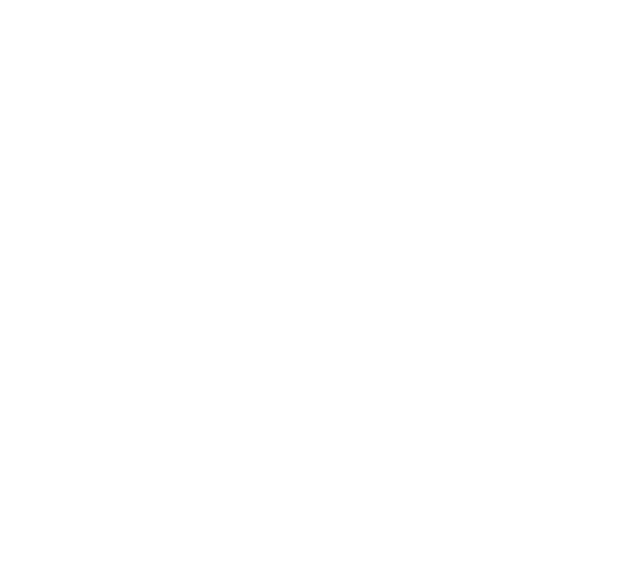
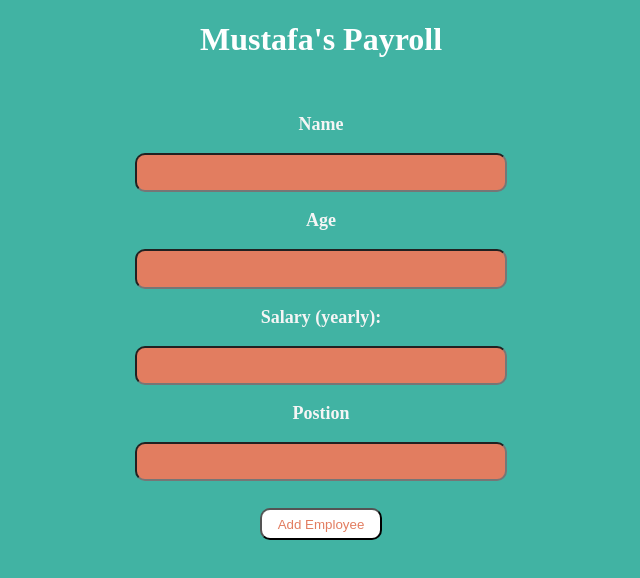
Before and after one commit to mustafamohamed-web/employee-database, a React (Create React App) app in the folder client/: page / in a window 1280 px wide. Shown: the top 578 px of the page, without its empty margins (287-927 px from the left). Built offline with nearby package versions, Linux system fonts and the light colour scheme.

Commit message:
form styling

```diff
--- /dev/null
+++ b/client/src/App.css
@@ -0,0 +1,45 @@
+body {
+  margin: 0;
+  width: 95%;
+  background-color: #41b3a3;
+}
+
+h1 {
+  text-align: center;
+  color: white;
+  font-size: 2rem;
+}
+
+.inputs {
+  display: flex;
+  flex-direction: column;
+  justify-content: center;
+  align-items: center;
+  padding: 1em 0;
+  margin-bottom: 2em;
+}
+
+.inputs input {
+  width: 30%;
+  height: 2.5em;
+  background-color: #e27d60;
+  color: white;
+  border-radius: 10px;
+}
+
+.inputs label {
+  margin: 1em 0;
+  color: whitesmoke;
+  font-weight: bold;
+  font-size: 1.125rem;
+}
+
+.btn {
+  margin-top: 2em;
+  padding: 0.5em;
+  width: 10%;
+  border-radius: 10px;
+  cursor: pointer;
+  background-color: white;
+  color: #e27d60;
+}
--- a/client/src/App.js
+++ b/client/src/App.js
@@ -1,7 +1,23 @@
 import React from "react";
+import "./App.css";
 
 function App() {
-  return <div className="App"></div>;
+  return (
+    <div className="App">
+      <h1>Mustafa's Payroll</h1>
+      <div className="inputs">
+        <label>Name</label>
+        <input type="text" />
+        <label>Age</label>
+        <input type="Number" />
+        <label>Salary (yearly):</label>
+        <input type="Number" />
+        <label>Postion</label>
+        <input type="text" />
+        <button className="btn">Add Employee</button>
+      </div>
+    </div>
+  );
 }
 
 export default App;
```
